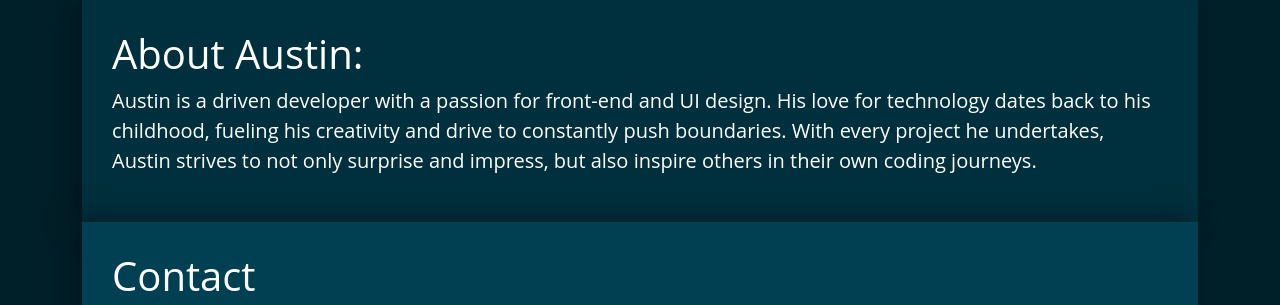
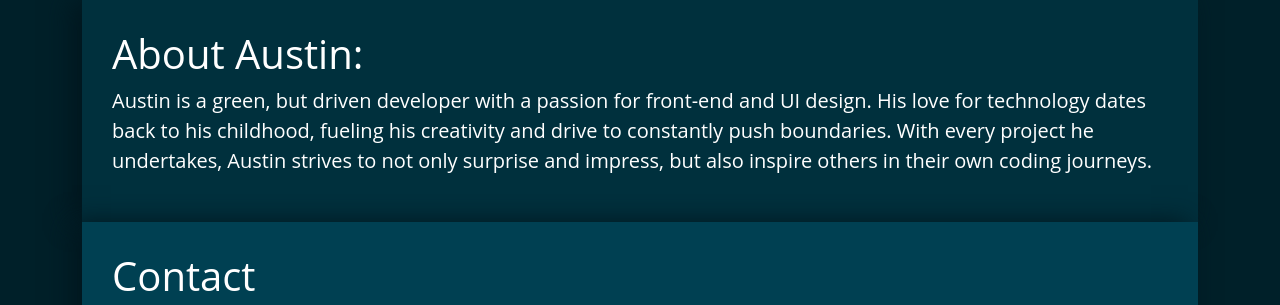
Before and after one commit to AKline96/AKline96.github.io, a plain HTML site: page d2/index.html in a window 1280 px wide. Shown: the part 800-1105 px from the top of the page. Drawn offline with nearby package versions, Linux system fonts and the light colour scheme.

Commit message:
edited about section

```diff
--- a/d2/index.html
+++ b/d2/index.html
@@ -42,12 +42,12 @@
             <section id="about">
                 <h1>About Austin:</h1>
                 <p>
-                    Austin is a driven developer with a passion for front-end
-                    and UI design. His love for technology dates back to his
-                    childhood, fueling his creativity and drive to constantly
-                    push boundaries. With every project he undertakes, Austin
-                    strives to not only surprise and impress, but also inspire
-                    others in their own coding journeys.
+                    Austin is a green, but driven developer with a passion for
+                    front-end and UI design. His love for technology dates back
+                    to his childhood, fueling his creativity and drive to
+                    constantly push boundaries. With every project he
+                    undertakes, Austin strives to not only surprise and impress,
+                    but also inspire others in their own coding journeys.
                 </p>
                 <!-- end of about section -->
             </section>
```
